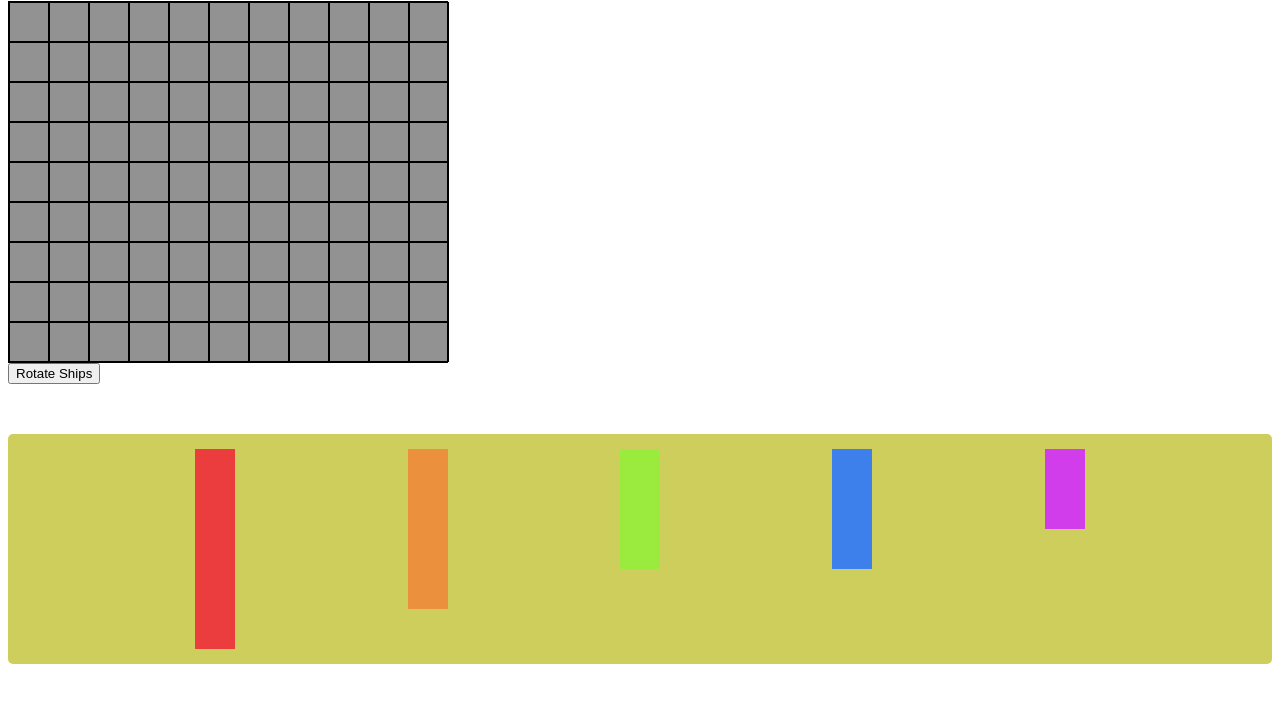
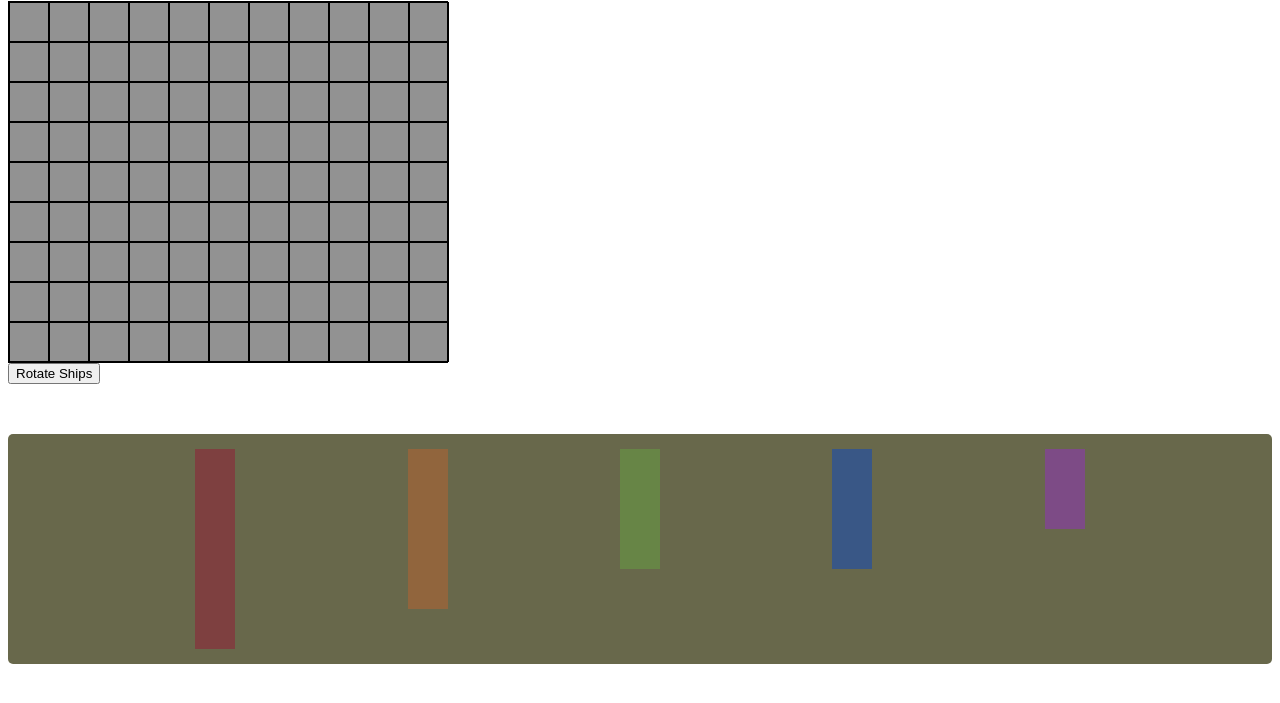
Before and after one commit to BrandonHarrison01/battleship, a plain HTML site: page index.html in a window 1280 px wide. Shown: the part 79-782 px from the top of the page. Drawn offline with Linux system fonts and the light colour scheme.

Commit message:
styling test

```diff
--- a/style.css
+++ b/style.css
@@ -20,7 +20,7 @@
 }
 
 .ship-container {
-    background: rgb(206, 206, 93);
+    background: rgb(104, 104, 75);
     border-radius: 5px;
     margin-top: 50px;
     padding: 15px;
@@ -33,7 +33,7 @@
 .carrier {
     width: 40px;
     height: 200px;
-    background-color: rgb(235, 61, 61);
+    background-color: rgb(126, 64, 64);
 }
 
 .carrier-horizontal {
@@ -45,7 +45,7 @@
 .battleship {
     width: 40px;
     height: 160px;
-    background-color: rgb(235, 145, 61);
+    background-color: rgb(145, 101, 61);
 }
 
 .battleship-horizontal {
@@ -57,19 +57,19 @@
 .cruiser {
     width: 40px;
     height: 120px;
-    background-color: rgb(154, 235, 61);+
+    background-color: rgb(103, 133, 70);
 }
 
 .cruiser-horizontal {
     width: 120px;
     height: 40px;
-    background-color: rgb(154, 235, 61);+
+    background-color: rgb(154, 235, 61);
 }
 
 .submarine {
     width: 40px;
     height: 120px;
-    background-color: rgb(61, 128, 235);
+    background-color: rgb(57, 87, 134);
 }
 
 .submarine-horizontal {
@@ -81,7 +81,7 @@
 .destroyer {
     width: 40px;
     height: 80px;
-    background-color: rgb(209, 61, 235);
+    background-color: rgb(125, 75, 134);
 }
 
 .destroyer-horizontal {
```
